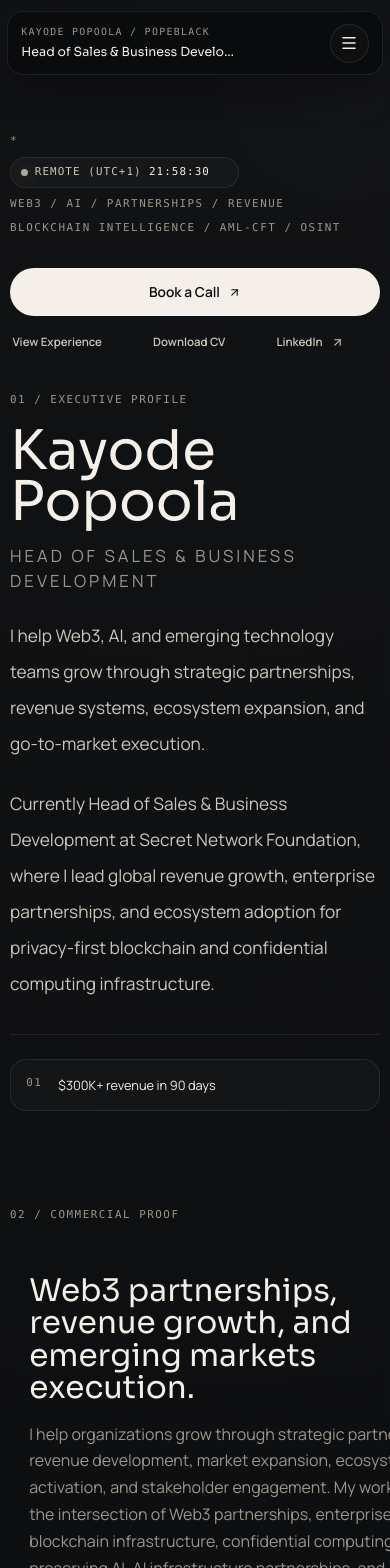
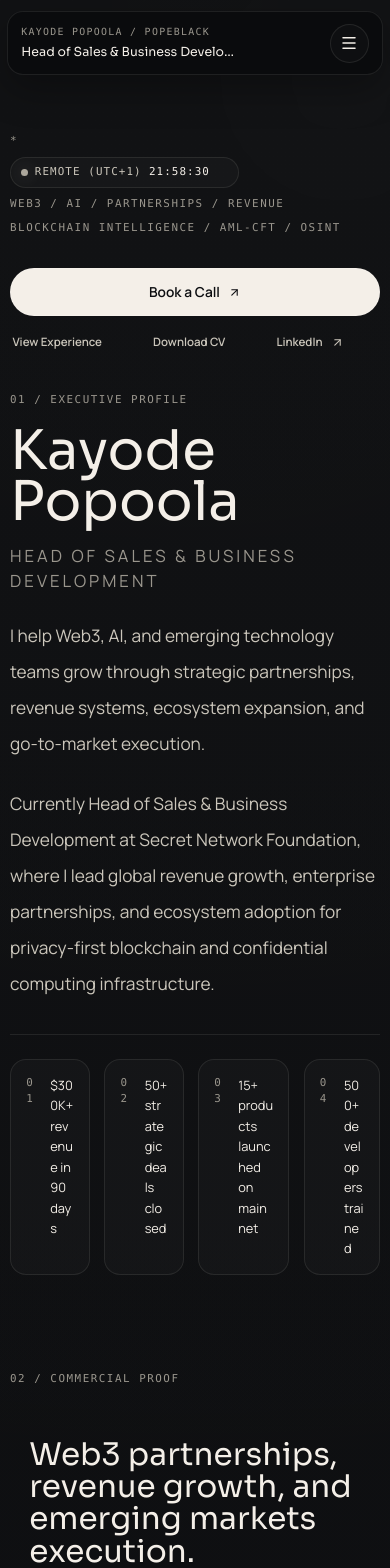
Before and after one commit to thepopeblack-byte/cv-website, a Next.js app: page / in a window 390 px wide. Shown: the top 1568 px of the page. Built offline with nearby package versions, Linux system fonts and the light colour scheme.

Commit message:
Fix mobile overflow in proof and portfolio layouts

```diff
--- a/app/globals.css
+++ b/app/globals.css
@@ -1243,6 +1243,27 @@ main#main-content > section.page-layer {
     width: min(100% - 1.25rem, 1120px);
   }
 
+  main#main-content > section.page-layer .section-frame,
+  main#main-content > section.page-layer .section-frame > div,
+  main#main-content > section.page-layer .grid,
+  main#main-content > section.page-layer .grid > *,
+  .proof-brief,
+  .proof-positioning-list,
+  .proof-positioning-card,
+  .proof-metric-grid,
+  .signal-card,
+  .portfolio-card-grid,
+  .portfolio-card {
+    max-width: 100%;
+    min-width: 0;
+  }
+
+  main#main-content > section.page-layer :where(h1, h2, h3, h4, p, li, a, span) {
+    max-width: 100%;
+    overflow-wrap: anywhere;
+    word-break: normal;
+  }
+
   .dark-panel {
     border-radius: 1.25rem;
   }
@@ -1408,27 +1429,27 @@ main#main-content > section.page-layer {
 
   .proof-positioning-list,
   .portfolio-card-grid {
-    display: flex;
+    display: grid;
     gap: 1rem;
     max-width: 100%;
-    overflow-x: auto;
-    overscroll-behavior-inline: contain;
-    padding-bottom: 0.7rem;
-    scroll-snap-type: x mandatory;
-    scrollbar-width: none;
+    overflow: visible;
+    padding-bottom: 0;
+    scroll-snap-type: none;
   }
 
   .proof-positioning-list .proof-positioning-card,
   .portfolio-card-grid > div {
-    scroll-snap-align: start;
+    max-width: 100%;
+    min-width: 0;
+    width: 100%;
   }
 
   .proof-positioning-list .proof-positioning-card {
-    min-width: 100%;
+    min-width: 0;
   }
 
   .portfolio-card-grid > div {
-    min-width: 100%;
+    min-width: 0;
   }
 
   .portfolio-card .image-panel {
@@ -1440,7 +1461,6 @@ main#main-content > section.page-layer {
     gap: 1rem;
   }
 
-  .proof-metric-grid,
   .capability-cluster-stack {
     display: flex;
     max-width: 100%;
@@ -1451,9 +1471,18 @@ main#main-content > section.page-layer {
     scrollbar-width: none;
   }
 
+  .proof-metric-grid {
+    display: grid;
+    max-width: 100%;
+    overflow: visible;
+    padding-bottom: 0;
+    scroll-snap-type: none;
+  }
+
   .proof-metric-grid .signal-card {
-    min-width: 100%;
-    scroll-snap-align: start;
+    max-width: 100%;
+    min-width: 0;
+    width: 100%;
   }
 
   .proof-metric-grid .signal-card p:last-child {
```
